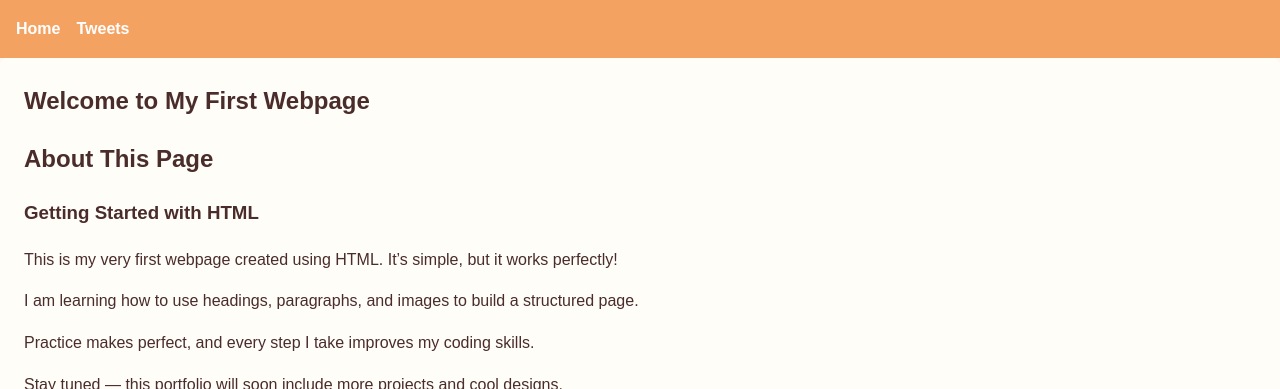
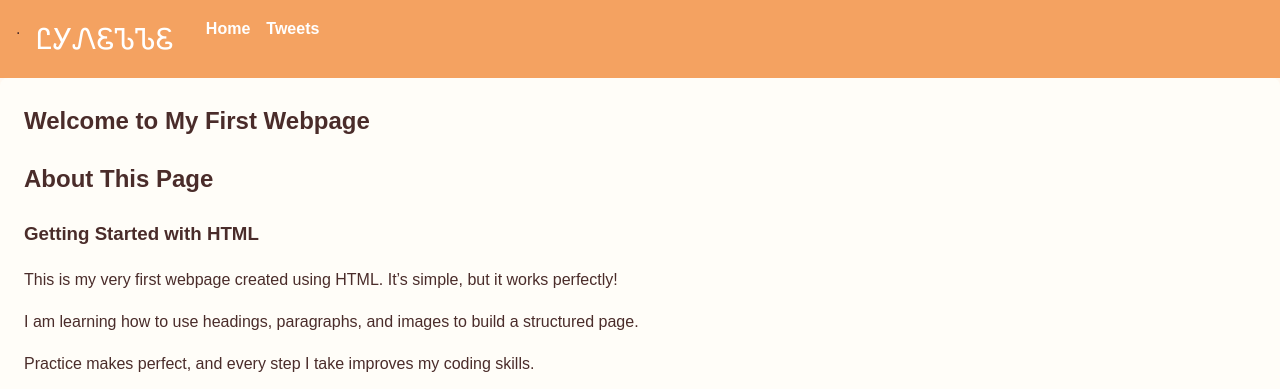
Before and after one commit to lynettenyambura/alx_html_css, a plain HTML site: page index.html in a window 1280 px wide. Shown: the top 389 px of the page. Drawn offline with Linux system fonts and the light colour scheme.

Commit message:
add logo to header and style it for caramel theme

```diff
--- a/index.html
+++ b/index.html
@@ -9,7 +9,8 @@
   </head>
   <body class="works_on_smartphone">
     <header>
-      <ul>
+      <ul>.
+          <li class="logo">ᏝᎩᏁᏋᏖᏖᏋ</li>
         <li><a href="index.html">Home</a></li>
         <li><a href="tweets.html">Tweets</a></li>
       </ul>
--- a/styles.css
+++ b/styles.css
@@ -66,3 +66,8 @@ footer {
   text-align: center;
   padding: 1rem;
 }
+.logo {
+  font-size: 1.8rem;
+  color: #fff;
+  margin-right: 1rem;
+}
```
